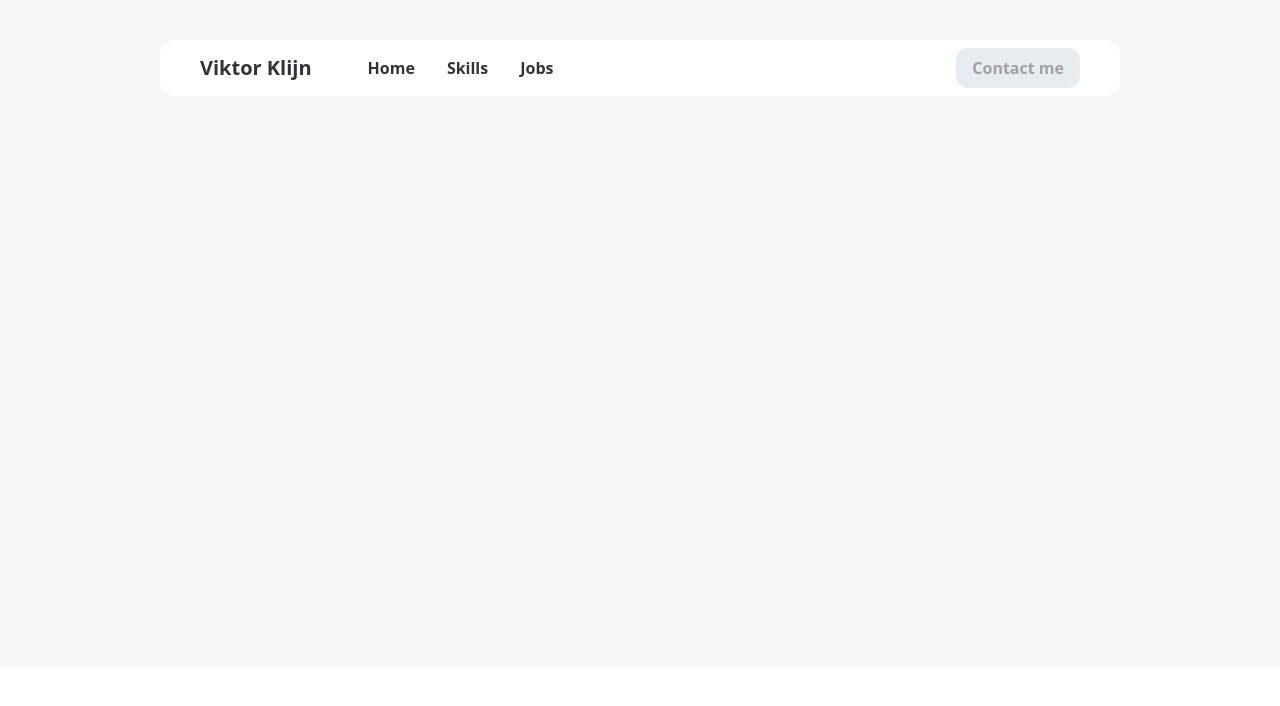
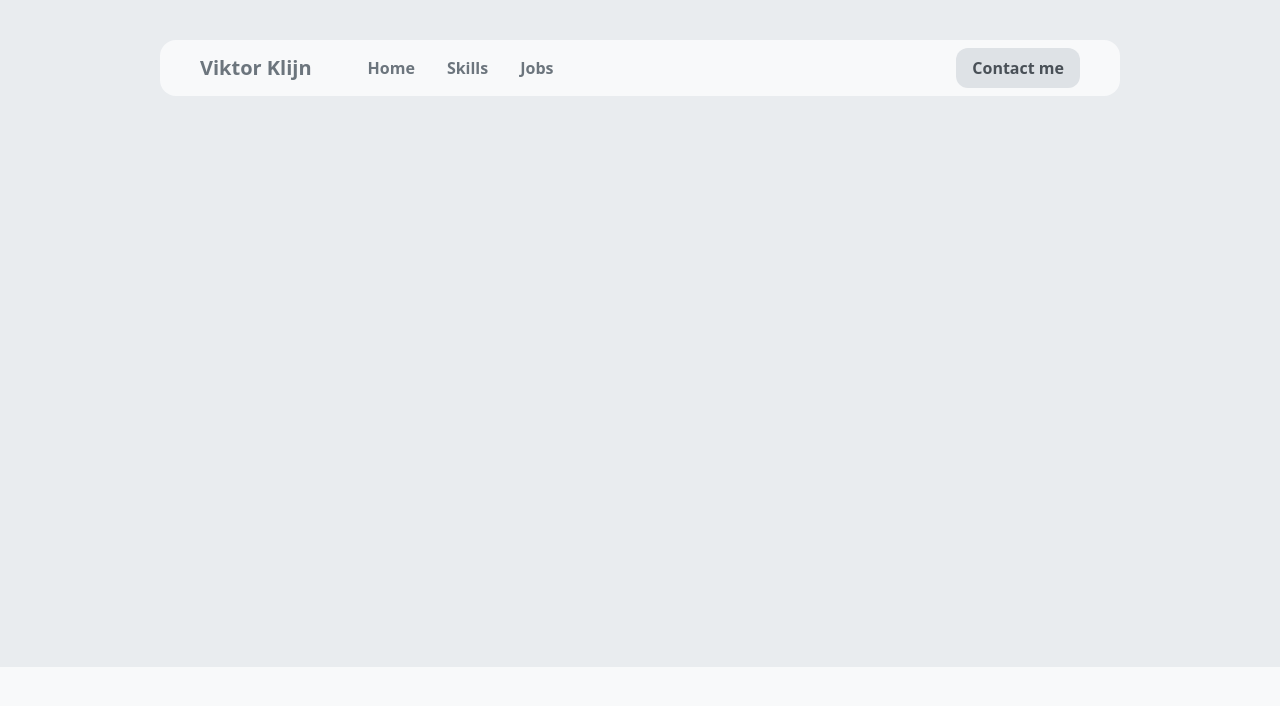
Before and after one commit to viktorklijn/portfolio-nextjs, a Next.js app: page / in a window 1280 px wide. Shown: the top 706 px of the page. Built offline with nearby package versions, Linux system fonts and the light colour scheme; a web font is replaced by a local one.

Commit message:
Implemented new color palette for more contrast

```diff
--- a/tailwind.config.js
+++ b/tailwind.config.js
@@ -1,7 +1,7 @@
 /** @type {import('tailwindcss').Config} */
 module.exports = {
   content: [
-    "./src/**/*.{js,ts,jsx,tsx,mdx}", // Covers all files in src
+    "./src/**/*.{js,ts,jsx,tsx,mdx}",
     "./pages/**/*.{js,ts,jsx,tsx,mdx}",
     "./components/**/*.{js,ts,jsx,tsx,mdx}",
     "./app/**/*.{js,ts,jsx,tsx,mdx}",
@@ -9,19 +9,21 @@ module.exports = {
   theme: {
     extend: {
       colors: {
-        'background': '#FFFFFF',
-        'secondary-background': '#F7F7F8',
-        'accent-1': '#E6ECEF',
-        'accent-2': '#D3DEE5',
-        'text-primary': '#333336',
-        'text-secondary': '#A0A0A5',
+        'background': '#F8F9FA',
+        'secondary-background': '#E9ECEF',
+        'accent-1': '#DEE2E6',
+        'accent-2': '#CED4DA',
+        'text-primary': '#6C757D',
+        'text-secondary': '#495057',
+        'text-tertiary': '#343A40',
+        'text-quaternary': '#212529',
       },
       fontFamily: {
         'stint-ultra-expanded': ['Stint Ultra Expanded', 'sans-serif'],
       },
       dropShadow: {
-        'shade-1': '0 4px 6px rgba(0, 0, 0, 0.1)', // Custom drop-shadow for shade-1
-        'shade-2': '0 10px 15px rgba(0, 0, 0, 0.15)', // Custom drop-shadow for shade-2
+        'shade-1': '0 4px 6px rgba(0, 0, 0, 0.1)',
+        'shade-2': '0 10px 15px rgba(0, 0, 0, 0.15)',
       },
     },
   },
```
